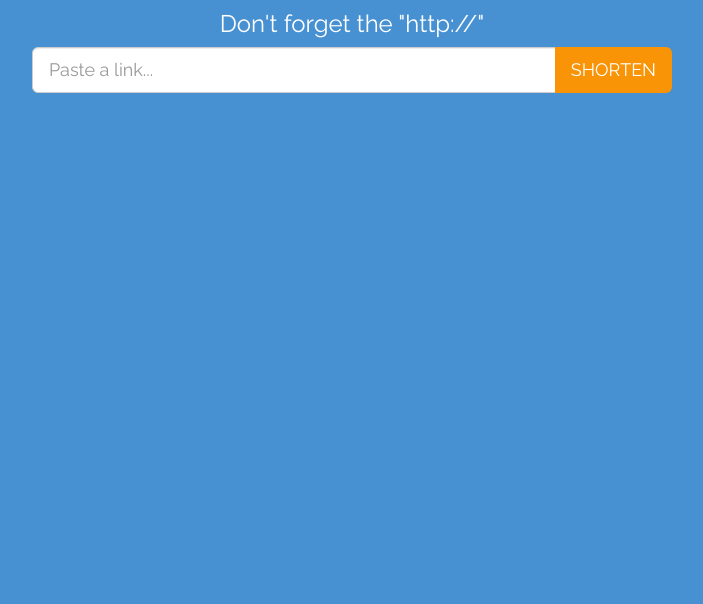
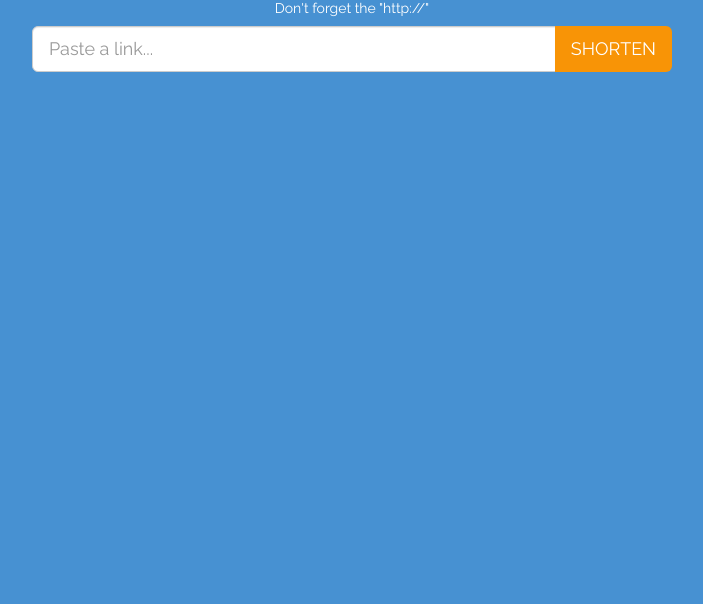
Before and after one commit to yshuman1/url_shortener, a website: page views/index.html in a window 1280 px wide. Shown: the part 196-800 px from the top of the page, without its empty margins (288-991 px from the left). Drawn offline with nearby package versions, Linux system fonts and the light colour scheme; files that its build step writes are made by us from their sources; files whose address does not match are found by name.

Commit message:
changed font size on index.html

```diff
--- a/package.json
+++ b/package.json
@@ -15,6 +15,7 @@
   "dependencies": {
     "body-parser": "^1.18.2",
     "express": "^4.15.4",
-    "mongoose": "^4.11.12"
+    "mongoose": "^4.11.12",
+    "valid-url": "^1.0.9"
   }
 }
--- a/views/index.html
+++ b/views/index.html
@@ -18,7 +18,7 @@
         <div class="inner cover">
           <span class="glyphicon glyphicon-link"></span>
           <h1>Yasin's URL Shortener</h1>
-          <h3>Don't forget the "http://"</h3>
+          <h5>Don't forget the "http://"</h5>
 
           <div class="row">
 
```
Also changed, not shown: 1 other file.
